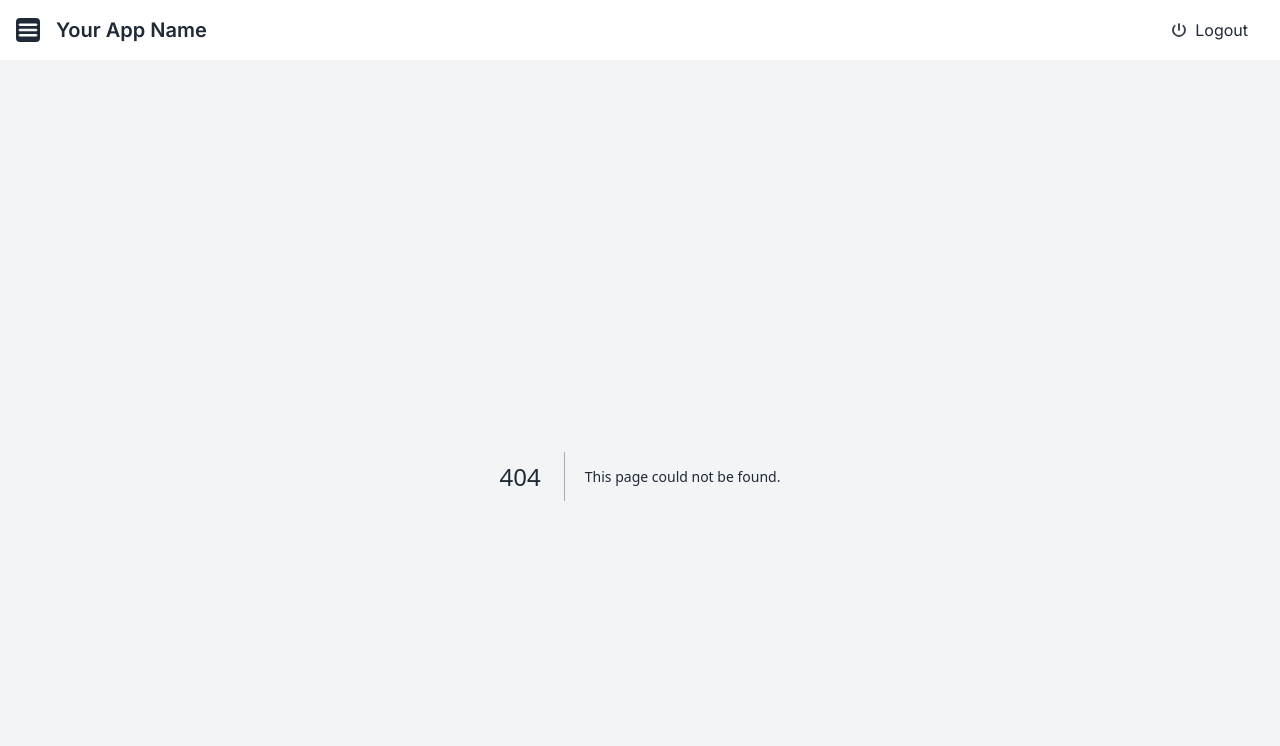
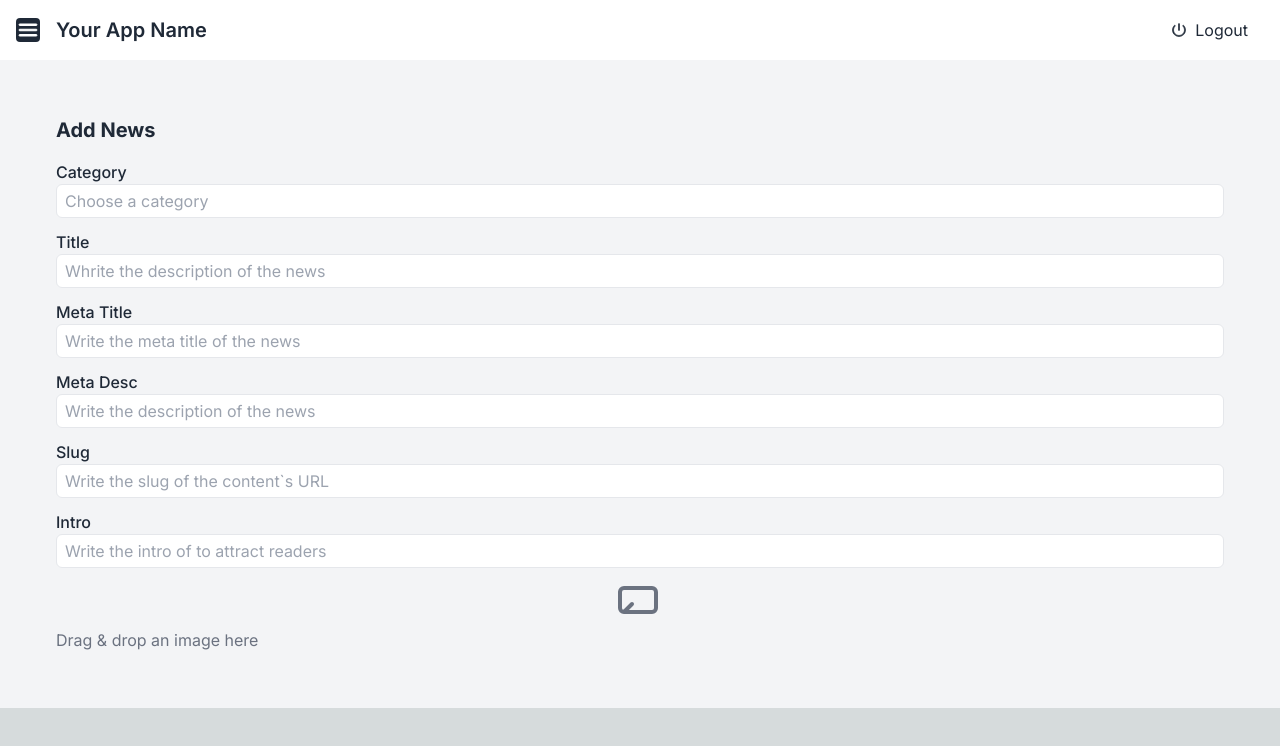
Before and after one commit to albaehaki/tes-ray-white, a Next.js app: page /news/add-news in a window 1280 px wide. Before the commit this address had no page. Shown: the top 746 px of the page. Built offline with nearby package versions, Linux system fonts and the light colour scheme.

Commit message:
progress pebuatanhalaman add news

```diff
--- /dev/null
+++ b/app/news/add-news/page.tsx
@@ -0,0 +1,123 @@
+import React from "react";
+
+const AddNews = () => {
+  return (
+    <div className="p-10">
+      <h2 className={`text-xl font-bold mb-4 text-left`}>
+        {" "}
+        {/* {editData !== null ? `Edit User` : `Add User`} */}
+        Add News
+      </h2>
+      {/* Category */}
+      <div className="mb-3">
+        <label htmlFor="name" className="block font-medium">
+          Category
+        </label>
+        <input
+          type="text"
+          id="name"
+          name="name"
+          // value={editData !== null ? editData.name : formData.name}
+          // onChange={handleChange}
+          className="border rounded-md px-2 py-1 w-full"
+        placeholder="Choose a category"
+        />
+      </div>
+      {/* Title */}
+      <div className="mb-3">
+        <label htmlFor="name" className="block font-medium">
+          Title
+        </label>
+        <input
+          type="text"
+          id="name"
+          name="name"
+          // value={editData !== null ? editData.name : formData.name}
+          // onChange={handleChange}
+          className="border rounded-md px-2 py-1 w-full"
+        placeholder="Whrite the description of the news"
+        />
+      </div>
+      {/* Meta Title */}
+      <div className="mb-3">
+        <label htmlFor="name" className="block font-medium">
+          Meta Title
+        </label>
+        <input
+          type="text"
+          id="name"
+          name="name"
+          // value={editData !== null ? editData.name : formData.name}
+          // onChange={handleChange}
+          className="border rounded-md px-2 py-1 w-full"
+        placeholder="Write the meta title of the news"
+        />
+      </div>
+      {/* Meta Desc */}
+      <div className="mb-3">
+        <label htmlFor="name" className="block font-medium">
+          Meta Desc
+        </label>
+        <input
+          type="text"
+          id="name"
+          name="name"
+          // value={editData !== null ? editData.name : formData.name}
+          // onChange={handleChange}
+          className="border rounded-md px-2 py-1 w-full"
+        placeholder="Write the description of the news"
+        />
+      </div>
+      {/* Slug */}
+      <div className="mb-3">
+        <label htmlFor="name" className="block font-medium">
+          Slug
+        </label>
+        <input
+          type="text"
+          id="name"
+          name="name"
+          // value={editData !== null ? editData.name : formData.name}
+          // onChange={handleChange}
+          className="border rounded-md px-2 py-1 w-full"
+        placeholder="Write the slug of the content`s URL"
+        />
+      </div>
+      {/* Intro */}
+      <div className="mb-3">
+        <label htmlFor="name" className="block font-medium">
+          Intro
+        </label>
+        <input
+          type="text"
+          id="name"
+          name="name"
+          // value={editData !== null ? editData.name : formData.name}
+          // onChange={handleChange}
+          className="border rounded-md px-2 py-1 w-full"
+        placeholder="Write the intro of to attract readers"
+        />
+      </div>
+      {/* Input Image */}
+      <div className="text-gray-500">
+          <svg
+            xmlns="http://www.w3.org/2000/svg"
+            className="mx-auto w-12 h-12"
+            fill="none"
+            viewBox="0 0 24 24"
+            stroke="currentColor"
+          >
+            <path
+              strokeLinecap="round"
+              strokeLinejoin="round"
+              strokeWidth="2"
+              d="M8 12l-4 4m0 0l4-4m-4 4h14a2 2 0 002-2V6a2 2 0 00-2-2H4a2 2 0 00-2 2v8a2 2 0 002 2z"
+            />
+          </svg>
+          <p>Drag & drop an image here</p>
+        </div>
+    </div>
+  );
+};
+
+export default AddNews;
```
Also changed, not shown: app/news/addNews.tsx (deleted).
